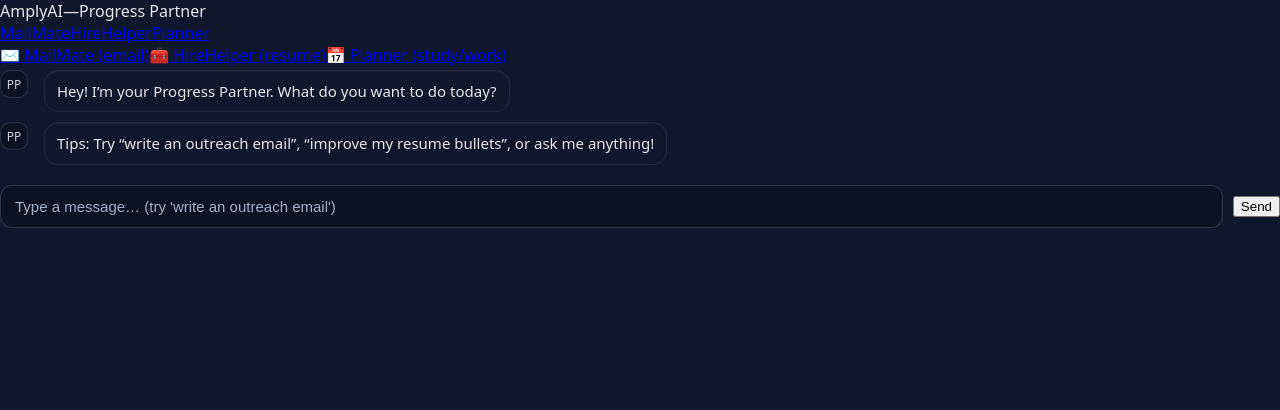
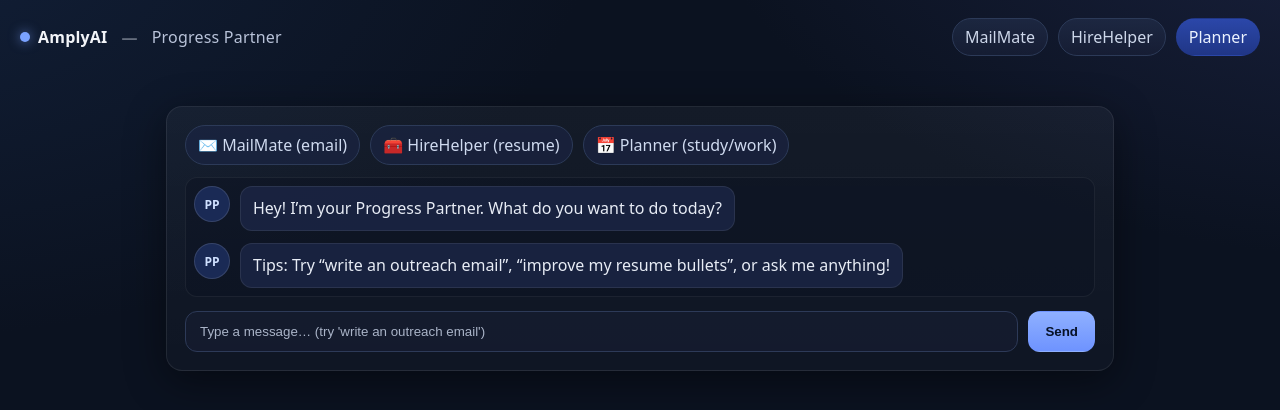
Before and after one commit to madevthevanthiran-maker/amplyai-chatbot, a Next.js app: page / in a window 1280 px wide. Shown: the top 410 px of the page. Built offline with nearby package versions, Linux system fonts and the light colour scheme.

Commit message:
Update globals.css

```diff
--- a/styles/globals.css
+++ b/styles/globals.css
@@ -1,183 +1,106 @@
-/* ===== Base reset + theme ===== */
-:root{
-  --bg: #0f172a;          /* page bg */
-  --card: #111827;        /* chat card bg */
-  --muted: #94a3b8;       /* muted text */
-  --text: #e5e7eb;        /* normal text */
-  --accent: #3b82f6;      /* links/buttons */
-  --accent-2: #2563eb;    /* hover/active */
-  --user: #1f2937;        /* user bubble */
-  --bot: #0b1324;         /* bot bubble */
-  --ring: rgba(59,130,246,.35);
+/* ===== Reset / Base ===== */
+* { box-sizing: border-box; }
+html, body { height: 100%; }
+body {
+  margin: 0;
+  font-family: ui-sans-serif, system-ui, -apple-system, Segoe UI, Roboto, "Helvetica Neue", Arial, "Noto Sans", "Apple Color Emoji", "Segoe UI Emoji";
+  color: #e7ecf5;
+  background: radial-gradient(1200px 700px at -10% -10%, #122039 0%, transparent 60%),
+              radial-gradient(1200px 700px at 110% -20%, #1c2444 0%, transparent 60%),
+              #0b1220;
 }
 
-*{ box-sizing: border-box; }
-html,body{ height:100%; }
-body{
-  margin:0;
-  font-family: ui-sans-serif, system-ui, -apple-system, Segoe UI, Roboto, Helvetica, Arial, Apple Color Emoji, Segoe UI Emoji;
-  background: var(--bg);
-  color: var(--text);
-  -webkit-font-smoothing: antialiased;
-  -moz-osx-font-smoothing: grayscale;
+/* Improve placeholder contrast */
+::placeholder { color: #aab4c8; opacity: 1; }
+
+/* Links */
+a { color: #a8c7ff; text-decoration: none; }
+a:hover { text-decoration: underline; }
+
+/* ===== Layout ===== */
+.app { min-height: 100%; display: flex; flex-direction: column; }
+.shell { width: 100%; max-width: 980px; margin: 32px auto; padding: 0 16px; }
+
+/* Top bar */
+.topbar {
+  display: flex; align-items: center; justify-content: space-between;
+  padding: 18px 20px;
+}
+.brand { display: flex; align-items: center; gap: 8px; font-weight: 600; letter-spacing: .2px; }
+.brand-name { color: #f2f4f8; }
+.brand-sub { color: #b9c3d9; font-weight: 500; }
+.sep { opacity: .4; margin: 0 6px; }
+.dot { width: 10px; height: 10px; border-radius: 50%; background: #7aa2ff; display: inline-block; box-shadow: 0 0 12px #7aa2ffaa; }
+
+.topnav { display: flex; gap: 10px; }
+.pill {
+  padding: 7px 12px; border-radius: 999px; border: 1px solid #2c3a58; color: #cdd7ea; text-decoration: none;
+  background: linear-gradient(180deg, rgba(33,45,73,.7), rgba(24,31,55,.7));
+}
+.pill:hover { border-color: #3a4c78; }
+.pill-primary { background: linear-gradient(180deg, #2b47a9, #203686); color: #ecf3ff; border-color: transparent; }
+
+/* ===== Chat Card ===== */
+.chat-card {
+  background: linear-gradient(180deg, rgba(255,255,255,.04), rgba(255,255,255,.02));
+  border: 1px solid rgba(255,255,255,.08);
+  border-radius: 16px;
+  box-shadow: 0 10px 40px rgba(0,0,0,.45);
+  padding: 18px;
 }
 
-/* ===== Layout ===== */
-.container{
-  max-width: 920px;
-  margin: 48px auto;
-  padding: 0 20px;
+/* Quick actions */
+.quick-row { display: flex; flex-wrap: wrap; gap: 10px; margin-bottom: 12px; }
+.chip {
+  display: inline-flex; align-items: center; gap: 6px;
+  padding: 8px 12px; border: 1px solid #2c3a58; border-radius: 999px;
+  background: rgba(28,38,70,.6); color: #cfdaef; text-decoration: none;
+}
+.chip:hover { border-color: #3a4c78; text-decoration: none; }
+
+/* Messages / bubbles */
+.messages {
+  display: flex; flex-direction: column; gap: 12px;
+  padding: 8px; max-height: 56vh; overflow-y: auto;
+  background: rgba(12,18,34,.45); border-radius: 12px; border: 1px solid rgba(255,255,255,.06);
 }
 
-.header{
-  display:flex;
-  align-items:center;
-  justify-content:space-between;
-  gap:16px;
-  margin-bottom: 16px;
+.row { display: flex; align-items: flex-start; gap: 10px; }
+.row.me { flex-direction: row-reverse; }
+.avatar {
+  flex: 0 0 36px; height: 36px; border-radius: 50%;
+  display: grid; place-items: center;
+  font-size: 12px; font-weight: 700;
+  border: 1px solid rgba(255,255,255,.12);
 }
+.avatar.ai { background: #1a2a55; color: #cfe0ff; }
+.avatar.me { background: #26334e; color: #e7ecf5; }
 
-.app-title{
-  font-size: clamp(22px, 3.2vw, 30px);
-  font-weight: 800;
-  letter-spacing:.2px;
+.bubble {
+  padding: 10px 12px; border-radius: 12px; line-height: 1.45;
+  max-width: min(75%, 680px);
+  border: 1px solid rgba(255,255,255,.08);
+  background: rgba(21,28,50,.65);
 }
+.bubble.ai { background: rgba(28,38,70,.8); }
+.bubble.me { background: rgba(52,66,110,.8); }
 
-.top-links{
-  display:flex;
-  gap:10px;
-  flex-wrap:wrap;
+/* Composer */
+.composer { display: flex; gap: 10px; margin-top: 14px; }
+.input {
+  flex: 1; padding: 12px 14px; border-radius: 12px; border: 1px solid #2d3a58;
+  color: #eaf0ff; background: rgba(22,28,48,.8); outline: none;
 }
-.top-links a{
-  text-decoration:none;
-  color: var(--text);
-  background: #0b1222;
-  border:1px solid rgba(148,163,184,.15);
-  padding: 8px 12px;
-  border-radius: 10px;
-  transition: transform .12s ease, background .12s ease, border-color .12s ease;
+.input:focus { border-color: #4b68c7; box-shadow: 0 0 0 3px rgba(92,125,255,.2); }
+.send {
+  padding: 11px 16px; border-radius: 12px; border: 1px solid transparent; cursor: pointer;
+  color: #061126; background: linear-gradient(180deg, #8fb0ff, #6e93ff); font-weight: 700;
 }
-.top-links a:hover{
-  background:#0d1630;
-  border-color: rgba(148,163,184,.25);
-  transform: translateY(-1px);
+.send:hover { filter: brightness(1.05); }
+
+/* Small screens */
+@media (max-width: 640px) {
+  .shell { margin-top: 4px; }
+  .messages { max-height: 58vh; }
+  .brand-sub { display: none; }
 }
-
-/* ===== Chat card ===== */
-.card{
-  background: var(--card);
-  border:1px solid rgba(148,163,184,.15);
-  border-radius: 16px;
-  padding: 18px;
-  box-shadow:
-    0 10px 30px rgba(13, 23, 50, .45),
-    inset 0 1px 0 rgba(255,255,255,.03);
-}
-
-.greeting{
-  background: #0c1428;
-  border:1px dashed rgba(148,163,184,.25);
-  color: var(--text);
-  border-radius: 12px;
-  padding: 16px;
-  margin-bottom: 14px;
-  font-size: 15px;
-}
-
-/* ===== Bubbles ===== */
-.messages{
-  display:flex;
-  flex-direction:column;
-  gap:10px;
-  padding: 4px 0 6px;
-  max-height: 46vh;
-  overflow:auto;
-  scrollbar-width: thin;
-}
-.bubble{
-  width: fit-content;
-  max-width: 76%;
-  border-radius: 14px;
-  padding: 10px 12px;
-  font-size: 15px;
-  line-height: 1.35;
-  border:1px solid rgba(148,163,184,.12);
-  box-shadow: 0 1px 0 rgba(255,255,255,.04) inset;
-}
-.bubble.bot{ background: var(--bot); }
-.bubble.user{ background: var(--user); margin-left: auto; }
-
-/* tiny avatar chip */
-.avatar{
-  width:28px;height:28px;border-radius:10px;
-  background:#0b1222;border:1px solid rgba(148,163,184,.2);
-  display:flex;align-items:center;justify-content:center;
-  font-size:12px;color:#cbd5e1; margin-right:8px; flex:0 0 auto;
-}
-.row{ display:flex; align-items:flex-start; gap:8px; }
-
-/* typing dots */
-.typing{ display:inline-flex; gap:4px; }
-.dot{
-  width:6px; height:6px; border-radius:999px; background:#9fb0ce;
-  opacity:.55; transform: translateY(0);
-  animation: bounce 1000ms infinite ease-in-out;
-}
-.dot:nth-child(2){ animation-delay: .2s; }
-.dot:nth-child(3){ animation-delay: .4s; }
-@keyframes bounce{
-  0%, 60%, 100%{ transform: translateY(0); opacity:.55; }
-  30%{ transform: translateY(-4px); opacity: .9; }
-}
-
-/* ===== Composer ===== */
-.composer{
-  display:flex; align-items:center; gap:10px; margin-top: 14px;
-}
-.input{
-  flex:1;
-  background:#0b1222;
-  color:var(--text);
-  border:1px solid rgba(148,163,184,.25);
-  border-radius:12px;
-  padding: 12px 14px;
-  font-size: 15px;
-  outline:none;
-  transition: border-color .12s ease, box-shadow .12s ease, background .12s ease;
-}
-.input:focus{
-  border-color: var(--accent);
-  box-shadow: 0 0 0 4px var(--ring);
-}
-.input::placeholder{
-  color: #b6c3d8;        /* darker placeholder for readability */
-  opacity: .9;
-}
-
-.button{
-  background: var(--accent);
-  color:white;
-  font-weight: 600;
-  border:0;
-  border-radius:12px;
-  padding: 12px 16px;
-  cursor:pointer;
-  transition: transform .12s ease, background .12s ease, box-shadow .12s ease;
-}
-.button:hover{ background: var(--accent-2); transform: translateY(-1px); }
-.button:active{ transform: translateY(0px) scale(.99); }
-
-/* helper links under the input */
-.quick{
-  display:flex; gap:12px; flex-wrap:wrap; margin: 8px 0 0;
-}
-.quick a{
-  color:#c3d2f6; text-decoration:none; font-size:14px;
-}
-.quick a:hover{ text-decoration: underline; }
-
-/* ===== Mobile tweaks ===== */
-@media (max-width: 640px){
-  .messages{ max-height: 52vh; }
-  .bubble{ max-width: 86%; }
-}
```
